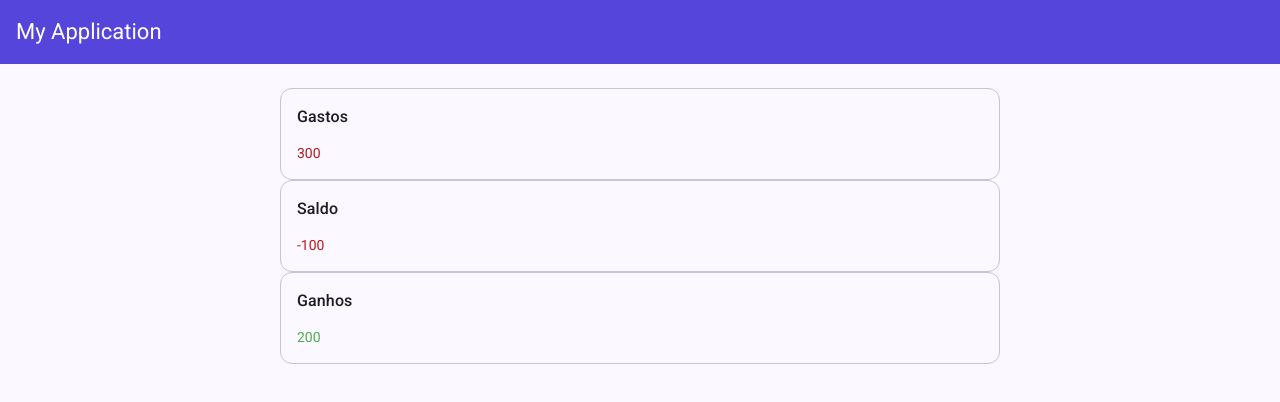
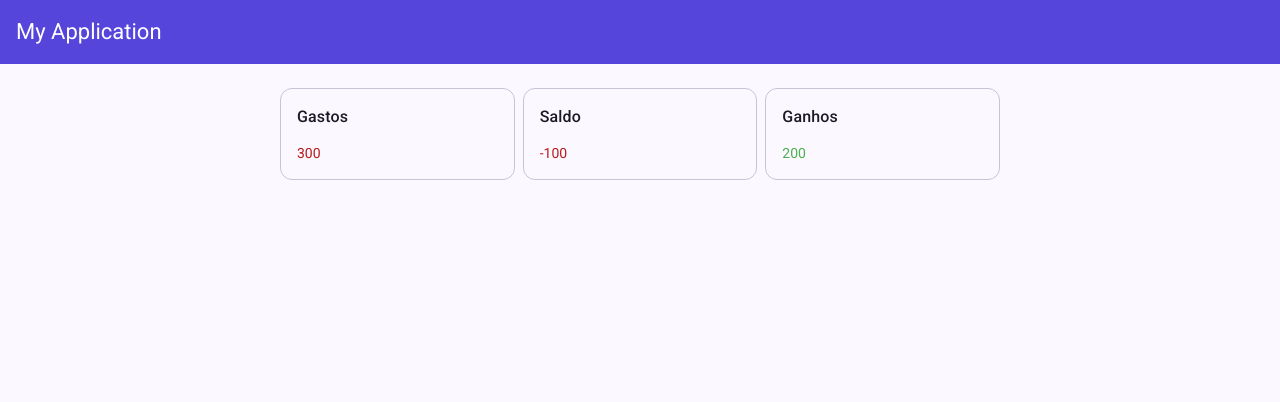
Before and after one commit to eduardobertozi/gerenciador-financeiro, an Angular app: page / in a window 1280 px wide. Shown: the top 402 px of the page. Built offline with nearby package versions, Linux system fonts and the light colour scheme.

Commit message:
feat: adiciona componente balance e cria estilizacao para mostrar os card-balances em linha

```diff
--- /dev/null
+++ b/src/app/features/home/components/balance/balance.html
@@ -0,0 +1,20 @@
+<app-balance-card
+  class="card"
+  [type]="'outcome'"
+  [label]="'Gastos'"
+  [value]="300"
+></app-balance-card>
+
+<app-balance-card
+  class="card"
+  [type]="'balance'"
+  [label]="'Saldo'"
+  [value]="-100"
+></app-balance-card>
+
+<app-balance-card
+  class="card"
+  [type]="'income'"
+  [label]="'Ganhos'"
+  [value]="200"
+></app-balance-card>
--- /dev/null
+++ b/src/app/features/home/components/balance/balance.scss
@@ -0,0 +1,8 @@
+:host {
+  display: flex;
+  gap: 8px;
+
+  .card {
+    flex: 1;
+  }
+}
--- a/src/app/features/home/home.html
+++ b/src/app/features/home/home.html
@@ -1,17 +1 @@
-<app-balance-card
-  [type]="'outcome'"
-  [label]="'Gastos'"
-  [value]="300"
-></app-balance-card>
-
-<app-balance-card
-  [type]="'balance'"
-  [label]="'Saldo'"
-  [value]="-100"
-></app-balance-card>
-
-<app-balance-card
-  [type]="'income'"
-  [label]="'Ganhos'"
-  [value]="200"
-></app-balance-card>
+<app-balance></app-balance>
--- a/src/app/features/home/home.ts
+++ b/src/app/features/home/home.ts
@@ -1,9 +1,9 @@
 import { Component } from '@angular/core';
-import { BalanceCard } from './components/balance-card/balance-card';
+import { Balance } from './components/balance/balance';
 
 @Component({
   selector: 'app-home',
-  imports: [BalanceCard],
+  imports: [Balance],
   templateUrl: './home.html',
   styleUrl: './home.scss',
 })
```
Also changed, not shown: src/app/features/home/components/balance/balance.ts (added, +10 -0 lines), src/app/features/home/components/balance/components/balance-card/balance-card.html (renamed from src/app/features/home/components/balance-card/balance-card.html), src/app/features/home/components/balance/components/balance-card/balance-card.scss (renamed from src/app/features/home/components/balance-card/balance-card.scss), src/app/features/home/components/balance/components/balance-card/balance-card.ts (renamed from src/app/features/home/components/balance-card/balance-card.ts).
